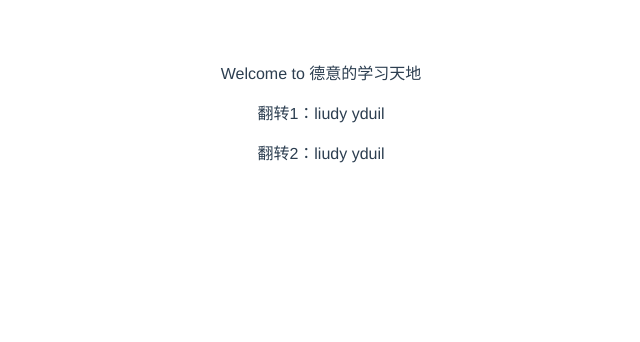
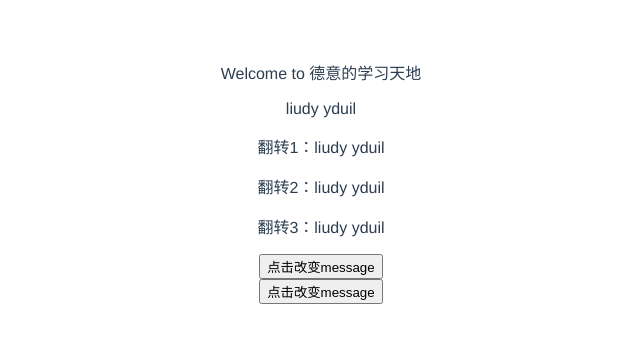
Before and after one commit to Deyi3417/learningVue3, a Vue app: page / in a window 1280 px wide. Shown: the top 342 px of the page, without its empty margins (319-959 px from the left). Built offline with nearby package versions, Linux system fonts and the light colour scheme.

Commit message:
计算属性的特点

```diff
--- a/src/components/Day02.vue
+++ b/src/components/Day02.vue
@@ -9,22 +9,52 @@ export default {
   },
   // 方法
   methods:{
-
-  },
-  // 计算属性
-  computed:{
-    reverseMsg:function (){
+    reverseMessage:function () {
       return this.message.split('').reverse().join('');
     }
   },
+  // 计算属性 --只要依赖值不变，就不会重新计算，有缓存-计算属性将基于它们的响应依赖关系缓存，提高性能
+  // 计算属性一般没有setter方法，计算属性只读属性
+  computed:{
+    // 简写
+    // reverseMsg:function (){
+    //   return this.message.split('').reverse().join('');
+    // }
+    // 每一个计算属性中都有一个getter 和 setter方法
+    reverseMsg:{
+      // get:function () {
+      //   return this.message.split('').reverse().join('');
+      // }
+      // 完整的写法
+      get() {
+        return this.message.split('').reverse().join('');
+      },
+      // 在设置或者更改计算属性的时候调用
+      set(newValue) {
+        console.log(newValue);
+        this.message=newValue;
+      }
+
+    }
+  }
 
 }
 </script>
 
 <template>
   <div>{{username}}</div>
+  <p>{{message}}</p>
+<!-- 第一种： js 表达式 -->
   <p>翻转1：{{message.split('').reverse().join('')}}</p>
+<!-- 第二种： 使用计算属性 -->
   <p>翻转2：{{reverseMsg}}</p>
+<!-- 第三种： 使用methos中的方法 -->
+  <p>翻转3：{{reverseMessage()}}</p>
+
+  <button @click="message = 'suyao oayus'">点击改变message</button><br>
+  <button @click="reverseMsg = '你好'">点击改变message</button>
+
+<!--  下一节课：watch侦听器的使用P11-->
 </template>
 
 <style scoped>
```
